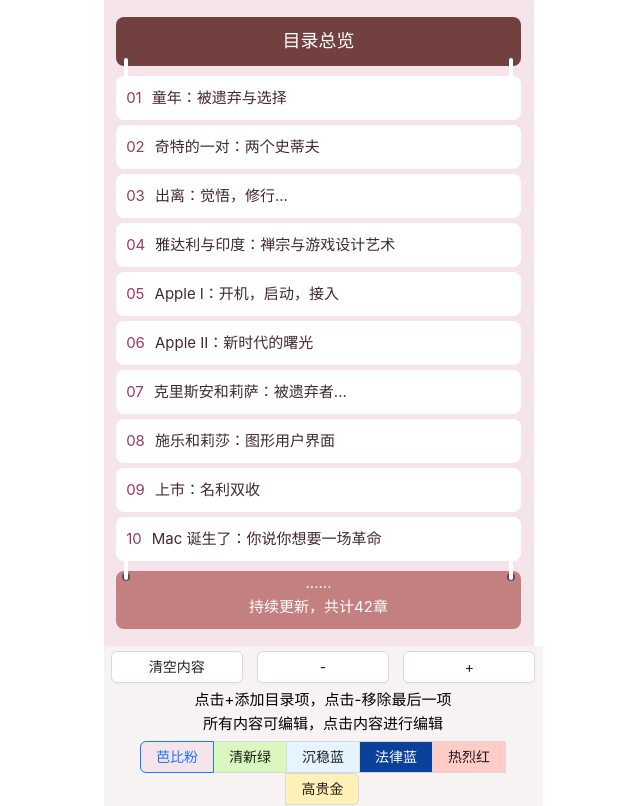
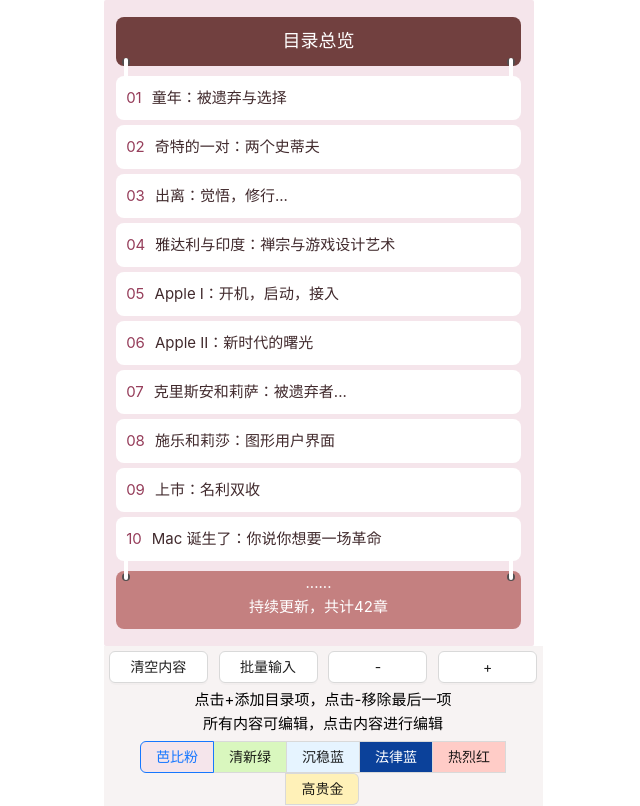
Before and after one commit to struy-cn/Y-TOC, a Vue app: page / in a window 1280 px wide. Shown: the top 806 px of the page, without its empty margins (317-957 px from the left). Built offline with nearby package versions, Linux system fonts and the light colour scheme.

Commit message:
新增批量输入内容，清空增加确认按钮

```diff
--- a/src/App.vue
+++ b/src/App.vue
@@ -13,13 +13,23 @@
     <div id="options">
       <div v-if="!image">
         <a-row>
-          <a-col :span="8">
-            <a-button class="footer-center"  @click="clearItem()" >清空内容</a-button>
+          <a-col :span="6">
+            <a-popconfirm
+              title="确认清空填写的内容吗?"
+              ok-text="确认"
+              cancel-text="取消"
+              @confirm="clearItem()"
+            >
+              <a-button class="footer-center"  >清空内容</a-button>
+            </a-popconfirm>
           </a-col>
-          <a-col :span="8">
+          <a-col :span="6">
+            <a-button class="footer-center" @click="showBatchInput">批量输入</a-button>
+          </a-col>
+          <a-col :span="6">
             <a-button class="footer-center"  @click="removeItem(items.length - 1)" >-</a-button>
           </a-col>
-          <a-col :span="8">
+          <a-col :span="6">
             <a-button class="footer-center"  @click="addItem">+</a-button>
           </a-col>
         </a-row>
@@ -43,6 +53,9 @@
       </div>
       <a-button class="footer-center" v-else  @click="()=> image = ''">返回编辑</a-button>
     </div>
+    <a-modal style="top: 65%"  :maskClosable="false" v-model:open="batchInput.show" title="批量输入目录内容" ok-text="确认" cancel-text="取消" @ok="batchInputOk">
+      <a-textarea v-model:value="batchInput.data" @change="batchInputItem" placeholder="一行作为一个标题，可粘贴整理好的换行内容，有序号会自动去除" :auto-size="{ minRows: 5, maxRows: 20 }"></a-textarea>
+    </a-modal>
   <div class="footer">
     <p><a href="https://struy.cn/">StruggleYang</a>© 2023｜<a href="https://note.mowen.cn/note-intro/?noteUuid=VCM-EtZ94BrA5o4TBc1R3">打赏作者￥</a></p>
   </div>
@@ -59,6 +72,10 @@
   data() {
     return {
       savedTocs: [],
+      batchInput: {
+        show:false,
+        data:''
+      },
       courseTitle: '目录总览',  // 课程标题
       courseMore: '持续更新，共计42章',  // 课程更多内容
       items: [
@@ -89,6 +106,23 @@
     setValue2(obj,field, val) {
       obj[field] = val;
       this.saveData()
+    },
+    showBatchInput(){
+      this.batchInput.show = true
+    },
+    batchInputOk(){
+      this.batchInput.show = false
+      this.saveData()
+    },
+    batchInputItem(){
+      const datas = this.batchInput.data.split("\n").filter(x => x.trim().length !== 0)
+      // 新建
+      if(this.items.length<datas.length) {
+        this.addItem()
+      }
+      datas.forEach((v,index) => {
+        this.items[index].text = v.replace(RegExp("^\\d[、.:]+"),"")
+      })
     },
     addItem() {
       this.items.push({ text: '' });
--- a/src/main.js
+++ b/src/main.js
@@ -3,7 +3,7 @@
 import { createApp } from 'vue'
 import App from './App.vue'
 import router from './router'
-import { Button, message,Input,Radio,RadioGroup,RadioButton,Row,Col,Switch,Checkbox   } from 'ant-design-vue';
+import { Button,Input, message,Radio,RadioGroup,RadioButton,Row,Col,Checkbox,Popconfirm,Modal    } from 'ant-design-vue';
 
 const app = createApp(App)
 
@@ -16,7 +16,8 @@
 app.use(RadioButton)
 app.use(Row)
 app.use(Col)
-app.use(Switch)
 app.use(Checkbox)
+app.use(Popconfirm)
+app.use(Modal)
 app.config.globalProperties.$message = message;
 app.mount('#app')
```
